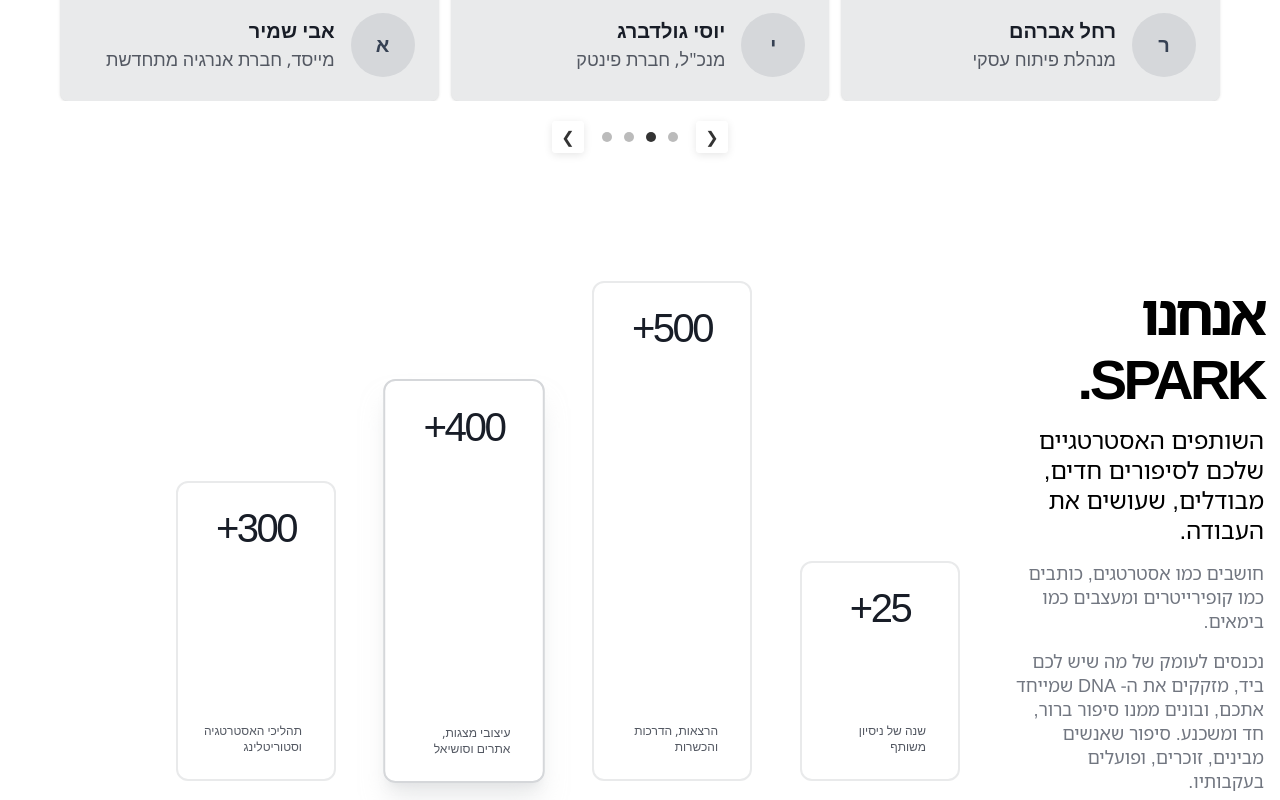
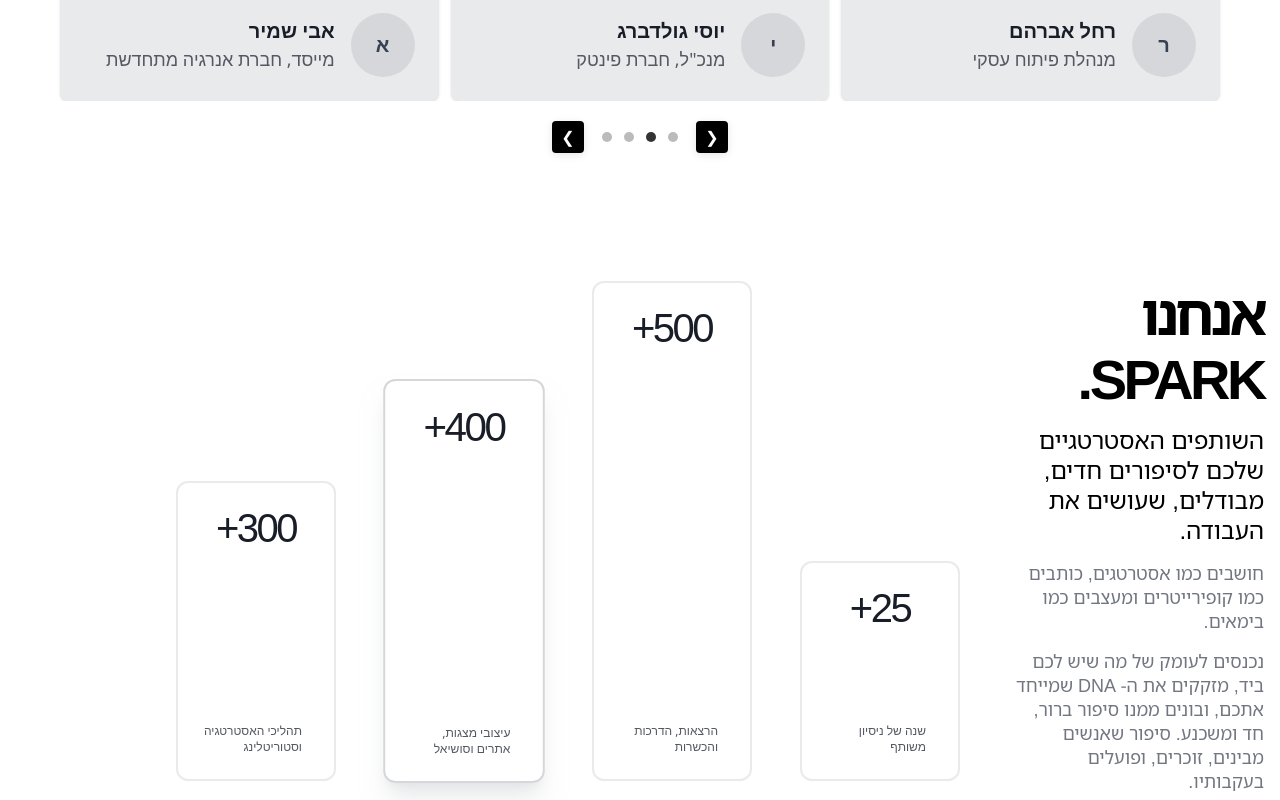
Before and after one commit to Rafcon96/spark, a React (Vite) app: page / in a window 1280 px wide. Shown: the part 2360-3160 px from the top of the page. Built offline with nearby package versions, Linux system fonts and the light colour scheme; a web font is replaced by a local one.

Commit message:
animation

```diff
--- a/src/components/ui/CompaniesReviews.tsx
+++ b/src/components/ui/CompaniesReviews.tsx
@@ -1,4 +1,5 @@
 import React from "react";
+import { motion } from "framer-motion";
 
 interface CompaniesReviewsProps {
   children: React.ReactNode[];
@@ -23,6 +24,15 @@
       <div className="max-w-7xl mx-auto relative    z-10">
         {/* Masonry-style Grid */}
         <div className="columns-1 sm:columns-2 lg:columns-3 gap-2">
+          <motion.div
+            initial={{ y: 250, opacity: 0 }}
+            whileInView={{ y: 0, opacity: 1 }}
+            transition={{ ease: "easeOut", duration: 2 }}
+            className="w-full h-fit"
+            // whileHover={{ scale: 1.02 }}
+            // whileTap={{ scale: 0.98 }}
+            // viewport={{ once: true }}
+          >
             {gridItems.map((child, index) => (
               <div
                 key={index}
@@ -31,6 +41,7 @@
                 <div className="w-full h-full">{child}</div>
               </div>
             ))}
+          </motion.div>
         </div>
       </div>
     </div>
--- a/src/components/ui/CompaniesReviewsSection.tsx
+++ b/src/components/ui/CompaniesReviewsSection.tsx
@@ -11,10 +11,7 @@
   fixedHeight = true,
 }) => {
   return (
-    <CompaniesReviews>
-      {reviews.map((review) => (
     <motion.div
-          key={review.id}
       initial={{ y: -250, opacity: 0 }}
       whileInView={{ y: 0, opacity: 1 }}
       transition={{ ease: "easeOut", duration: 2 }}
@@ -23,6 +20,8 @@
       whileTap={{ scale: 0.98 }}
       viewport={{ once: true }}
     >
+      <CompaniesReviews>
+        {reviews.map((review) => (
           <ReviewCard
             key={review.id}
             id={review.id}
@@ -33,9 +32,9 @@
             authorAvatar={review.authorAvatar}
             fixedHeight={fixedHeight}
           />
-        </motion.div>
         ))}
       </CompaniesReviews>
+    </motion.div>
   );
 };
 
--- a/src/components/ui/GenericSlider.tsx
+++ b/src/components/ui/GenericSlider.tsx
@@ -25,9 +25,9 @@
 
 const rightArrowStyles = {
   fontSize: "16px",
-  color: "#333",
+  color: "white",
   cursor: "pointer",
-  backgroundColor: "rgba(255, 255, 255, 0.9)",
+  backgroundColor: "black",
   borderRadius: "4px",
   width: "32px",
   height: "32px",
@@ -41,9 +41,9 @@
 
 const leftArrowStyles = {
   fontSize: "16px",
-  color: "#333",
+  color: "white",
   cursor: "pointer",
-  backgroundColor: "rgba(255, 255, 255, 0.9)",
+  backgroundColor: "black",
   borderRadius: "4px",
   width: "32px",
   height: "32px",
@@ -53,6 +53,7 @@
   boxShadow: "0 2px 8px rgba(0,0,0,0.1)",
   transition: "all 0.3s ease",
   userSelect: "none" as const,
+  // backgroundColor: "black",
 };
 
 const navigationContainerStyles = {
```
Lines whose indentation alone changed are shown as unchanged.
